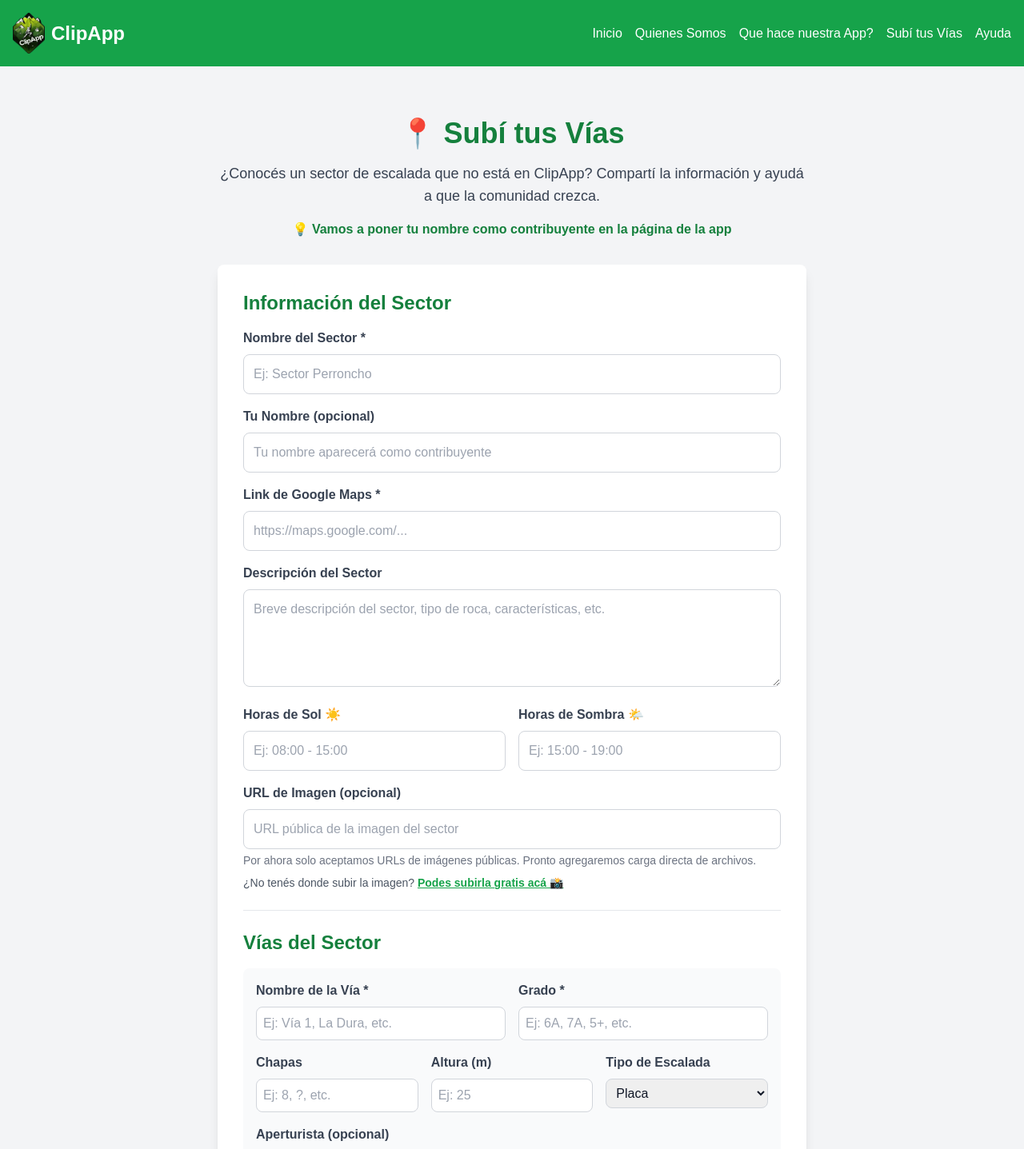
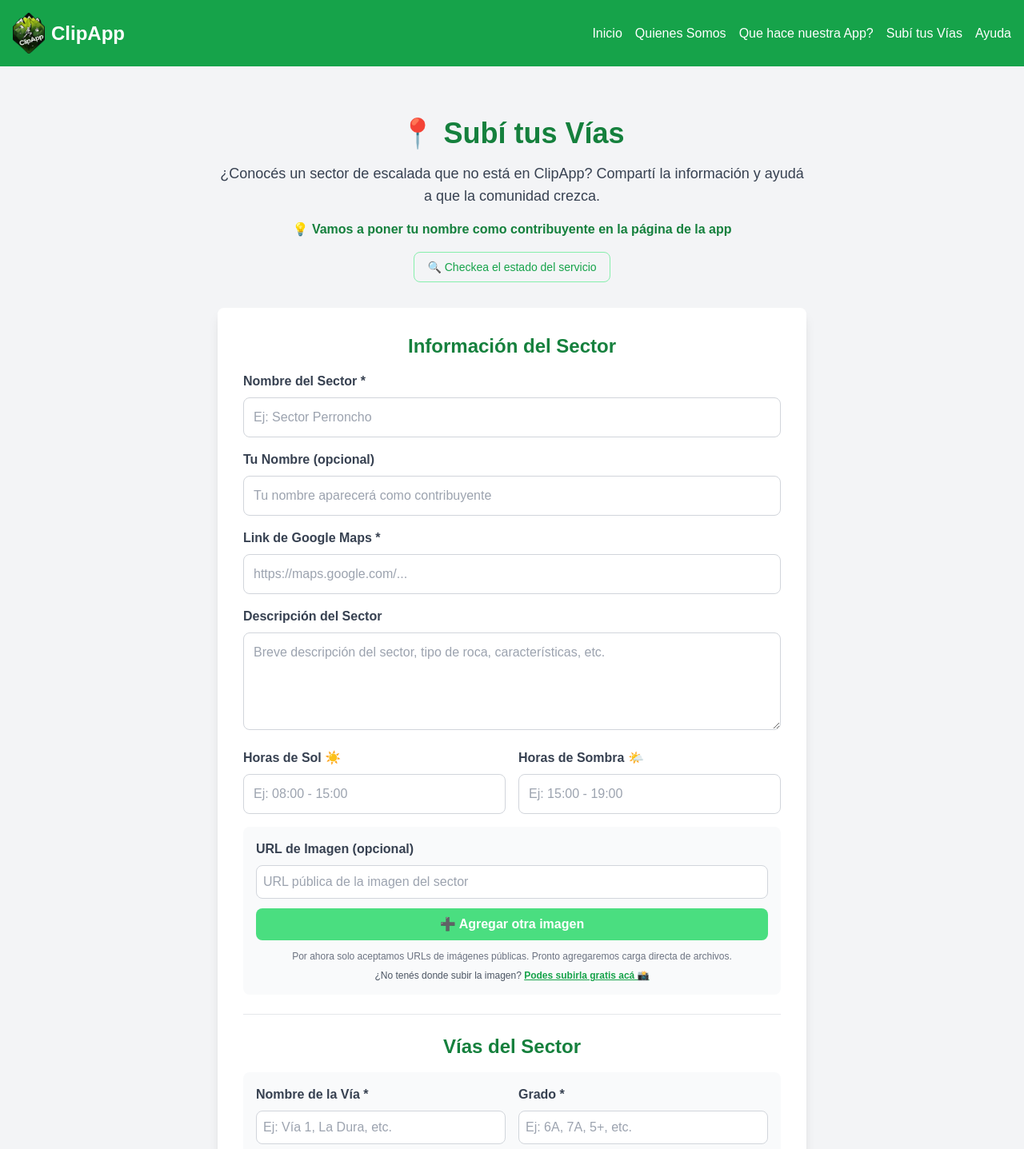
Before and after one commit to horaciovinuesa/clipapp, a Next.js app in the folder clipapp/: page /subi-tus-vias in a window 1280 px wide. Shown: the top 1437 px of the page at 80% size. Built offline with nearby package versions, Linux system fonts and the light colour scheme.

Commit message:
Update subi vias
Update subi vias

```diff
--- a/clipapp/app/ayuda/page.tsx
+++ b/clipapp/app/ayuda/page.tsx
@@ -45,7 +45,7 @@ export default function Ayuda() {
     <Layout>
       {/* Page Title */}
       <section className="py-16 bg-gray-100 text-center">
-        <div className="container mx-auto px-4">
+          <div className="container mx-auto px-4">
           <h1 className="text-4xl font-bold text-green-700 mb-4">Ayuda y Soporte</h1>
           <p className="text-lg text-gray-700 mb-8">
             ¿Tienes alguna duda o necesitas ayuda con ClipApp? Estamos aquí para asistirte.
--- /dev/null
+++ b/clipapp/app/components/EmailJSStatus.tsx
@@ -0,0 +1,20 @@
+'use client';
+
+export default function EmailJSStatus() {
+  // El indicador muestra que el servicio EmailJS está disponible
+  // Para verificar tus credenciales: https://dashboard.emailjs.com
+  // Si hay problemas al enviar, verifica: Service ID, Template ID y Public Key
+  return (
+    <div className="flex items-center gap-2 text-sm whitespace-nowrap">
+      <span className="text-gray-600">Estado del servicio:</span>
+      <div className="flex items-center gap-1">
+        <div
+          className="w-3 h-3 rounded-full bg-green-500 animate-pulse"
+        />
+        <span className="font-medium text-sm text-green-600">
+          Activo
+        </span>
+      </div>
+    </div>
+  );
+}
--- a/clipapp/app/subi-tus-vias/page.tsx
+++ b/clipapp/app/subi-tus-vias/page.tsx
@@ -31,8 +31,35 @@ export default function SubiTusVias() {
   });
 
   const [vias, setVias] = useState<Via[]>([]);
+  const [images, setImages] = useState<string[]>([]);
   const [isSubmitting, setIsSubmitting] = useState(false);
   const [formStatus, setFormStatus] = useState('');
+  const [isChecking, setIsChecking] = useState(false);
+  const [checkStatus, setCheckStatus] = useState<string>('');
+
+  const checkServiceStatus = async () => {
+    setIsChecking(true);
+    setCheckStatus('');
+
+    try {
+      await emailjs.send(
+        'service_4ntwhir',
+        'template_c9tnvzs',
+        {
+          from_name: 'Check de estado desde la página',
+          from_email: 'check@clipapp.com',
+          message: 'Verificación automática del servicio de email. Servicio funcionando correctamente.',
+        },
+        'AVv3AFbI37spndVgE'
+      );
+      setCheckStatus('success');
+    } catch (error) {
+      console.error('Service check failed:', error);
+      setCheckStatus('error');
+    } finally {
+      setIsChecking(false);
+    }
+  };
 
   const handleInputChange = (e: React.ChangeEvent<HTMLInputElement | HTMLTextAreaElement | HTMLSelectElement>) => {
     const { name, value } = e.target;
@@ -66,6 +93,17 @@ export default function SubiTusVias() {
     setVias(vias.filter((_, i) => i !== index));
   };
 
+  const addImage = () => {
+    if (formData.imageUrl) {
+      setImages([...images, formData.imageUrl]);
+      setFormData({ ...formData, imageUrl: '' });
+    }
+  };
+
+  const removeImage = (index: number) => {
+    setImages(images.filter((_, i) => i !== index));
+  };
+
   const sendSectorInfo = (e: React.FormEvent) => {
     e.preventDefault();
     setIsSubmitting(true);
@@ -75,6 +113,11 @@ export default function SubiTusVias() {
     const viasText = vias.map((via, index) =>
       `${index + 1}. ${via.name} - ${via.grade} | ${via.bolts} chapas | ${via.altitude}m | ${via.climbType}${via.aperturista ? ` | Aperturista: ${via.aperturista}` : ''}`
     ).join('\n');
+
+    // Format images data for email
+    const imagesText = images.length > 0
+      ? `URLs de imágenes:\n${images.map((url, index) => `${index + 1}. ${url}`).join('\n')}`
+      : 'Sin imágenes adjuntas';
 
     const emailData = {
       from_name: formData.contribuidorName || 'Usuario ClipApp',
@@ -92,7 +135,7 @@ Horas de Sombra: ${formData.shadeHours || 'No especificado'}
 VIAS (${vias.length} vías):
 ${viasText}
 
-${formData.imageUrl ? `URL de imagen: ${formData.imageUrl}` : 'Sin imagen adjunta'}
+${imagesText}
       `,
     };
 
@@ -122,6 +165,7 @@ ${formData.imageUrl ? `URL de imagen: ${formData.imageUrl}` : 'Sin imagen adjunt
         imageUrl: '',
       });
       setVias([]);
+      setImages([]);
     }).catch((error) => {
       console.error('Error sending sector info:', error);
       console.error('Error details:', error.text || error);
@@ -132,7 +176,7 @@ ${formData.imageUrl ? `URL de imagen: ${formData.imageUrl}` : 'Sin imagen adjunt
 
   return (
     <Layout>
-      <section className="py-16 bg-gray-100">
+      <section className="py-16 bg-gray-100 text-center">
         <div className="container mx-auto px-4 max-w-3xl">
           <h1 className="text-4xl font-bold text-green-700 mb-4 text-center">
             📍 Subí tus Vías
@@ -140,9 +184,33 @@ ${formData.imageUrl ? `URL de imagen: ${formData.imageUrl}` : 'Sin imagen adjunt
           <p className="text-lg text-gray-700 mb-4 text-center">
             ¿Conocés un sector de escalada que no está en ClipApp? Compartí la información y ayudá a que la comunidad crezca.
           </p>
-          <p className="text-md text-green-700 mb-8 text-center font-bold">
+          <p className="text-md text-green-700 mb-4 text-center font-bold">
             💡 Vamos a poner tu nombre como contribuyente en la página de la app
           </p>
+
+          {/* Service Status Check */}
+          <div className="mb-8 flex flex-col items-center gap-3">
+            {!checkStatus && (
+              <button
+                type="button"
+                onClick={checkServiceStatus}
+                disabled={isChecking}
+                className="text-sm text-green-600 hover:text-green-700 px-4 py-2 border border-green-300 rounded-lg font-medium hover:bg-green-50 transition-colors disabled:text-green-400 disabled:cursor-not-allowed disabled:border-green-200"
+              >
+                {isChecking ? '⏳ Verificando...' : '🔍 Checkea el estado del servicio'}
+              </button>
+            )}
+            {checkStatus === 'success' && (
+              <p className="text-green-600 font-semibold text-base">
+                ✅ Servicio activo!
+              </p>
+            )}
+            {checkStatus === 'error' && (
+              <p className="text-red-600 font-semibold text-base">
+                ❌ Servicio inactivo, contacta al admin
+              </p>
+            )}
+          </div>
 
           <form onSubmit={sendSectorInfo} className="bg-white shadow-lg rounded-lg p-8">
             {/* Sector Information */}
@@ -243,7 +311,8 @@ ${formData.imageUrl ? `URL de imagen: ${formData.imageUrl}` : 'Sin imagen adjunt
                 </div>
               </div>
 
-              <div className="mb-4">
+              {/* Images Section */}
+              <div className="bg-gray-50 p-4 rounded-lg">
                 <label htmlFor="imageUrl" className="block text-left font-bold text-gray-700 mb-2">
                   URL de Imagen (opcional)
                 </label>
@@ -253,13 +322,21 @@ ${formData.imageUrl ? `URL de imagen: ${formData.imageUrl}` : 'Sin imagen adjunt
                   id="imageUrl"
                   value={formData.imageUrl}
                   onChange={handleInputChange}
-                  className="w-full p-3 border border-gray-300 rounded-lg focus:outline-none focus:border-green-500 text-gray-900 placeholder-gray-400"
+                  className="w-full p-2 border border-gray-300 rounded-lg focus:outline-none focus:border-green-500 text-gray-900 placeholder-gray-400 mb-3"
                   placeholder="URL pública de la imagen del sector"
                 />
-                <p className="text-sm text-gray-500 mt-1">
+                <button
+                  type="button"
+                  onClick={addImage}
+                  disabled={!formData.imageUrl}
+                  className="w-full bg-green-600 text-white py-2 rounded-lg font-bold hover:bg-green-700 transition-colors disabled:bg-green-400 disabled:cursor-not-allowed mb-3"
+                >
+                  ➕ Agregar otra imagen
+                </button>
+                <p className="text-xs text-gray-500 mb-2">
                   Por ahora solo aceptamos URLs de imágenes públicas. Pronto agregaremos carga directa de archivos.
                 </p>
-                <p className="text-sm text-gray-600 mt-2">
+                <p className="text-xs text-gray-600">
                   ¿No tenés donde subir la imagen?{' '}
                   <a
                     href="https://imgur.com/upload"
@@ -270,6 +347,27 @@ ${formData.imageUrl ? `URL de imagen: ${formData.imageUrl}` : 'Sin imagen adjunt
                     Podes subirla gratis acá 📸
                   </a>
                 </p>
+
+                {/* List of Added Images */}
+                {images.length > 0 && (
+                  <div className="mt-4">
+                    <h3 className="text-lg font-bold text-gray-700 mb-2">
+                      Imágenes agregadas ({images.length}):
+                    </h3>
+                    {images.map((imageUrl, index) => (
+                      <div key={index} className="bg-blue-50 p-3 rounded-lg mb-2 flex justify-between items-center">
+                        <span className="text-sm text-blue-800 break-all">{imageUrl}</span>
+                        <button
+                          type="button"
+                          onClick={() => removeImage(index)}
+                          className="bg-red-500 text-white px-3 py-1 rounded hover:bg-red-600 text-sm ml-2 flex-shrink-0"
+                        >
+                          ✕
+                        </button>
+                      </div>
+                    ))}
+                  </div>
+                )}
               </div>
             </div>
 
```
